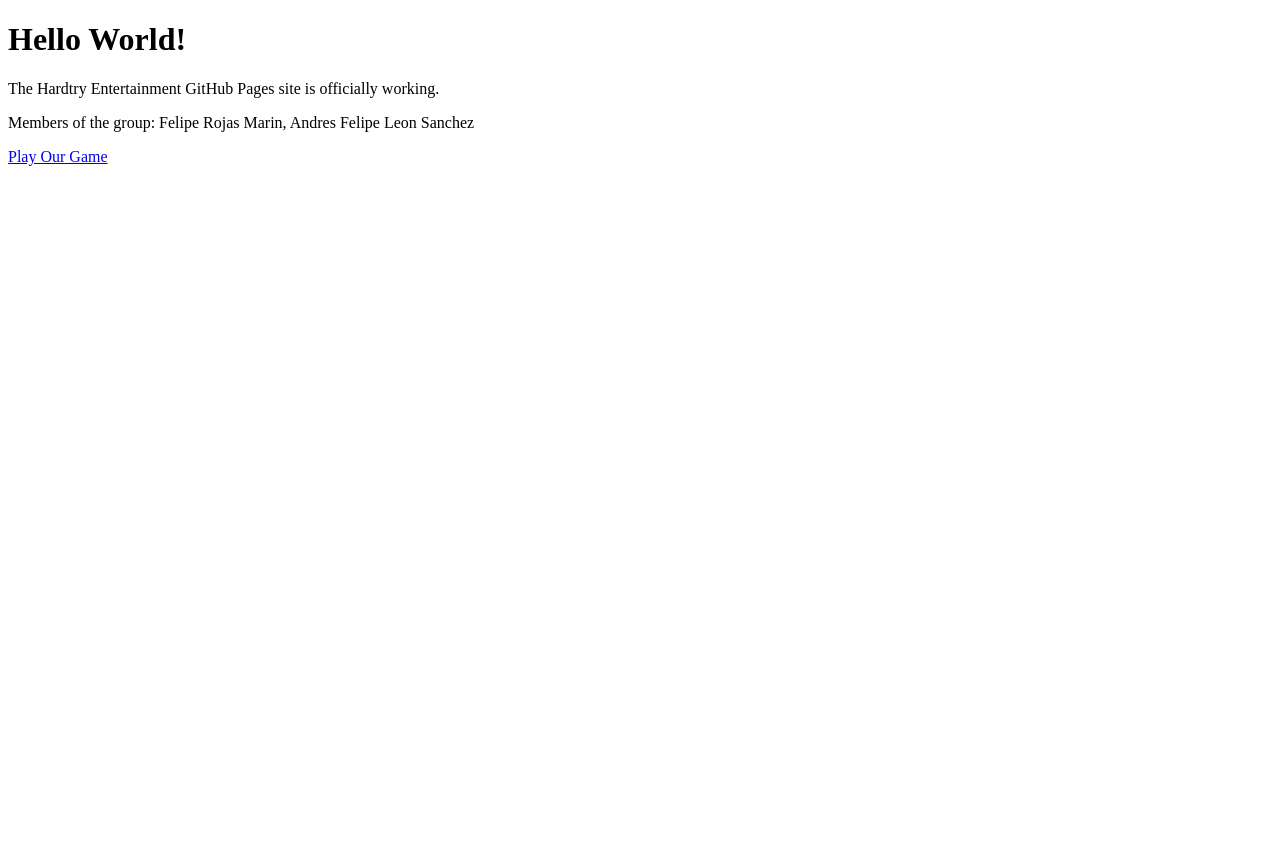
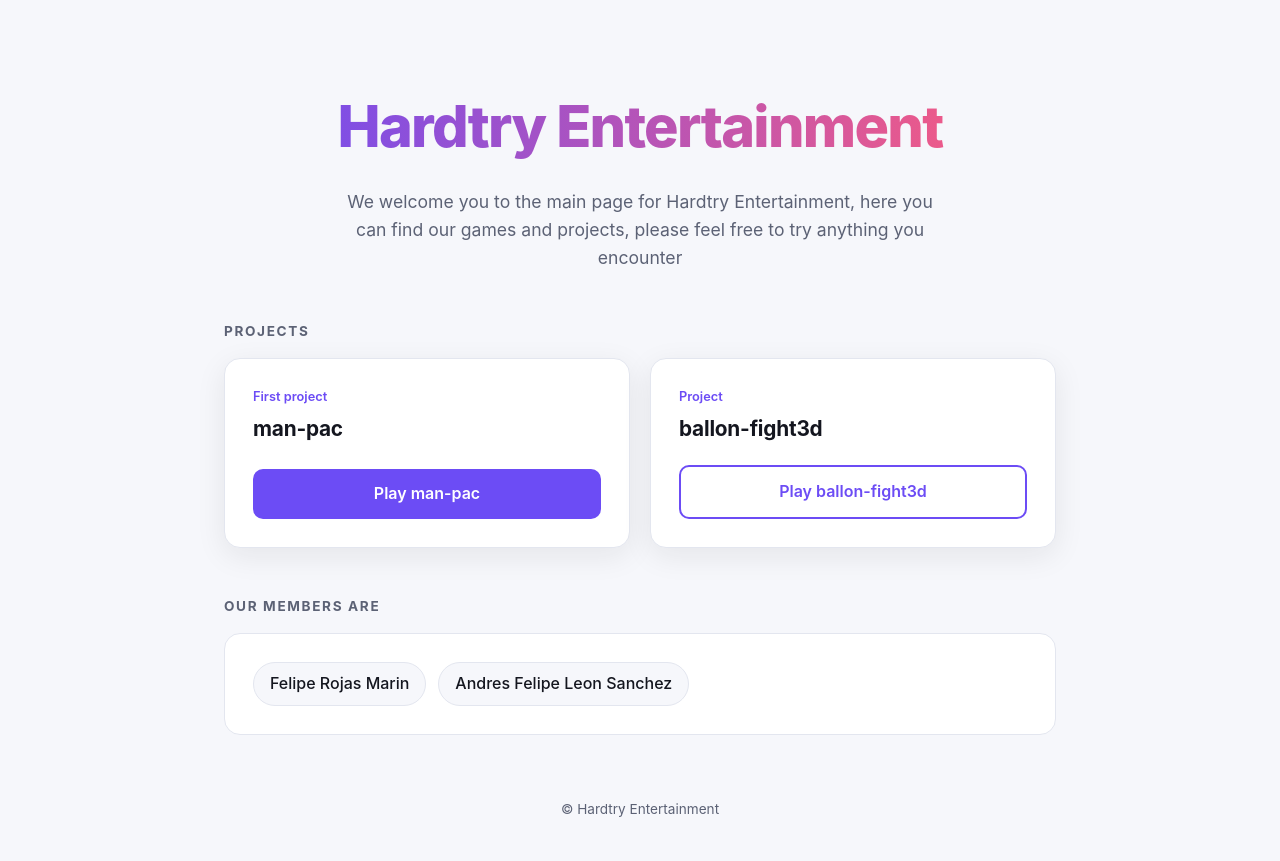
Before and after one commit to HardtryEntertainment/hardtryentertainment.github.io, a plain HTML site: page index.html in a window 1280 px wide. Before the commit the page ends 800 px from the top, so only its background shows below. Drawn offline with Linux system fonts and the light colour scheme.

Commit message:
updated page and added new game versions

```diff
--- a/index.html
+++ b/index.html
@@ -3,12 +3,208 @@
 <head>
     <meta charset="UTF-8">
     <meta name="viewport" content="width=device-width, initial-scale=1.0">
-    <title>Hardtry Entertainment Test</title>
+    <title>Hardtry Entertainment</title>
+    <style>
+        :root {
+            --bg: #f6f7fb;
+            --surface: #ffffff;
+            --text: #14161f;
+            --muted: #5c6275;
+            --border: #e3e6ef;
+            --accent: #6c4cf5;
+            --accent-hover: #5a3ae0;
+            --accent-2: #ff5c7a;
+            --shadow: 0 8px 30px rgba(20, 22, 31, 0.08);
+        }
+
+        @media (prefers-color-scheme: dark) {
+            :root {
+                --bg: #0e1018;
+                --surface: #171a26;
+                --text: #f1f2f7;
+                --muted: #9aa0b5;
+                --border: #262a3a;
+                --accent: #8b73ff;
+                --accent-hover: #a08cff;
+                --accent-2: #ff7a93;
+                --shadow: 0 8px 30px rgba(0, 0, 0, 0.4);
+            }
+        }
+
+        * { box-sizing: border-box; margin: 0; padding: 0; }
+
+        body {
+            font-family: -apple-system, BlinkMacSystemFont, "Segoe UI", Roboto, Helvetica, Arial, sans-serif;
+            background: var(--bg);
+            color: var(--text);
+            line-height: 1.6;
+            min-height: 100vh;
+        }
+
+        .container {
+            max-width: 880px;
+            margin: 0 auto;
+            padding: 0 24px;
+        }
+
+        header {
+            text-align: center;
+            padding: 80px 0 48px;
+        }
+
+        header h1 {
+            font-size: clamp(2.2rem, 6vw, 3.6rem);
+            font-weight: 800;
+            letter-spacing: -0.03em;
+            background: linear-gradient(90deg, var(--accent), var(--accent-2));
+            -webkit-background-clip: text;
+            background-clip: text;
+            color: transparent;
+            margin-bottom: 16px;
+        }
+
+        header p {
+            max-width: 620px;
+            margin: 0 auto;
+            color: var(--muted);
+            font-size: 1.1rem;
+        }
+
+        h2 {
+            font-size: 0.85rem;
+            text-transform: uppercase;
+            letter-spacing: 0.12em;
+            color: var(--muted);
+            margin-bottom: 16px;
+        }
+
+        .projects {
+            display: grid;
+            grid-template-columns: repeat(auto-fit, minmax(280px, 1fr));
+            gap: 20px;
+            margin-bottom: 48px;
+        }
+
+        .card {
+            background: var(--surface);
+            border: 1px solid var(--border);
+            border-radius: 16px;
+            padding: 28px;
+            box-shadow: var(--shadow);
+            display: flex;
+            flex-direction: column;
+            gap: 20px;
+            transition: transform 0.2s ease;
+        }
+
+        .card:hover { transform: translateY(-4px); }
+
+        .card h3 {
+            font-size: 1.3rem;
+            letter-spacing: -0.01em;
+        }
+
+        .card .label {
+            font-size: 0.8rem;
+            color: var(--accent);
+            font-weight: 600;
+            margin-bottom: 4px;
+        }
+
+        .btn {
+            display: inline-block;
+            text-align: center;
+            text-decoration: none;
+            font-weight: 600;
+            padding: 12px 22px;
+            border-radius: 10px;
+            background: var(--accent);
+            color: #fff;
+            transition: background 0.2s ease;
+            margin-top: auto;
+        }
+
+        .btn:hover { background: var(--accent-hover); }
+
+        .btn.secondary {
+            background: transparent;
+            color: var(--accent);
+            border: 2px solid var(--accent);
+        }
+
+        .btn.secondary:hover {
+            background: var(--accent);
+            color: #fff;
+        }
+
+        .members {
+            background: var(--surface);
+            border: 1px solid var(--border);
+            border-radius: 16px;
+            padding: 28px;
+            margin-bottom: 64px;
+        }
+
+        .members ul {
+            list-style: none;
+            display: flex;
+            flex-wrap: wrap;
+            gap: 12px;
+        }
+
+        .members li {
+            background: var(--bg);
+            border: 1px solid var(--border);
+            padding: 8px 16px;
+            border-radius: 999px;
+            font-weight: 500;
+        }
+
+        footer {
+            text-align: center;
+            color: var(--muted);
+            font-size: 0.85rem;
+            padding-bottom: 40px;
+        }
+    </style>
 </head>
 <body>
-    <h1>Hello World!</h1>
-    <p>The Hardtry Entertainment GitHub Pages site is officially working.</p>
-    <p>Members of the group: Felipe Rojas Marin, Andres Felipe Leon Sanchez</p>
-    <a href="./man-pac/">Play Our Game</a>
+    <div class="container">
+        <header>
+            <h1>Hardtry Entertainment</h1>
+            <p>We welcome you to the main page for Hardtry Entertainment, here you can find our games and projects, please feel free to try anything you encounter</p>
+        </header>
+
+        <main>
+            <h2>Projects</h2>
+            <section class="projects">
+                <article class="card">
+                    <div>
+                        <div class="label">First project</div>
+                        <h3>man-pac</h3>
+                    </div>
+                    <a class="btn" href="./man-pac/">Play man-pac</a>
+                </article>
+
+                <article class="card">
+                    <div>
+                        <div class="label">Project</div>
+                        <h3>ballon-fight3d</h3>
+                    </div>
+                    <a class="btn secondary" href="https://hardtry-ballon-fight-remake.netlify.app/" target="_blank" rel="noopener noreferrer">Play ballon-fight3d</a>
+                </article>
+            </section>
+
+            <h2>Our members are</h2>
+            <section class="members">
+                <ul>
+                    <li>Felipe Rojas Marin</li>
+                    <li>Andres Felipe Leon Sanchez</li>
+                </ul>
+            </section>
+        </main>
+
+        <footer>&copy; Hardtry Entertainment</footer>
+    </div>
 </body>
 </html>
```
Also changed, not shown: man-pac/index.html (+1 -1 lines), 1 other file.
